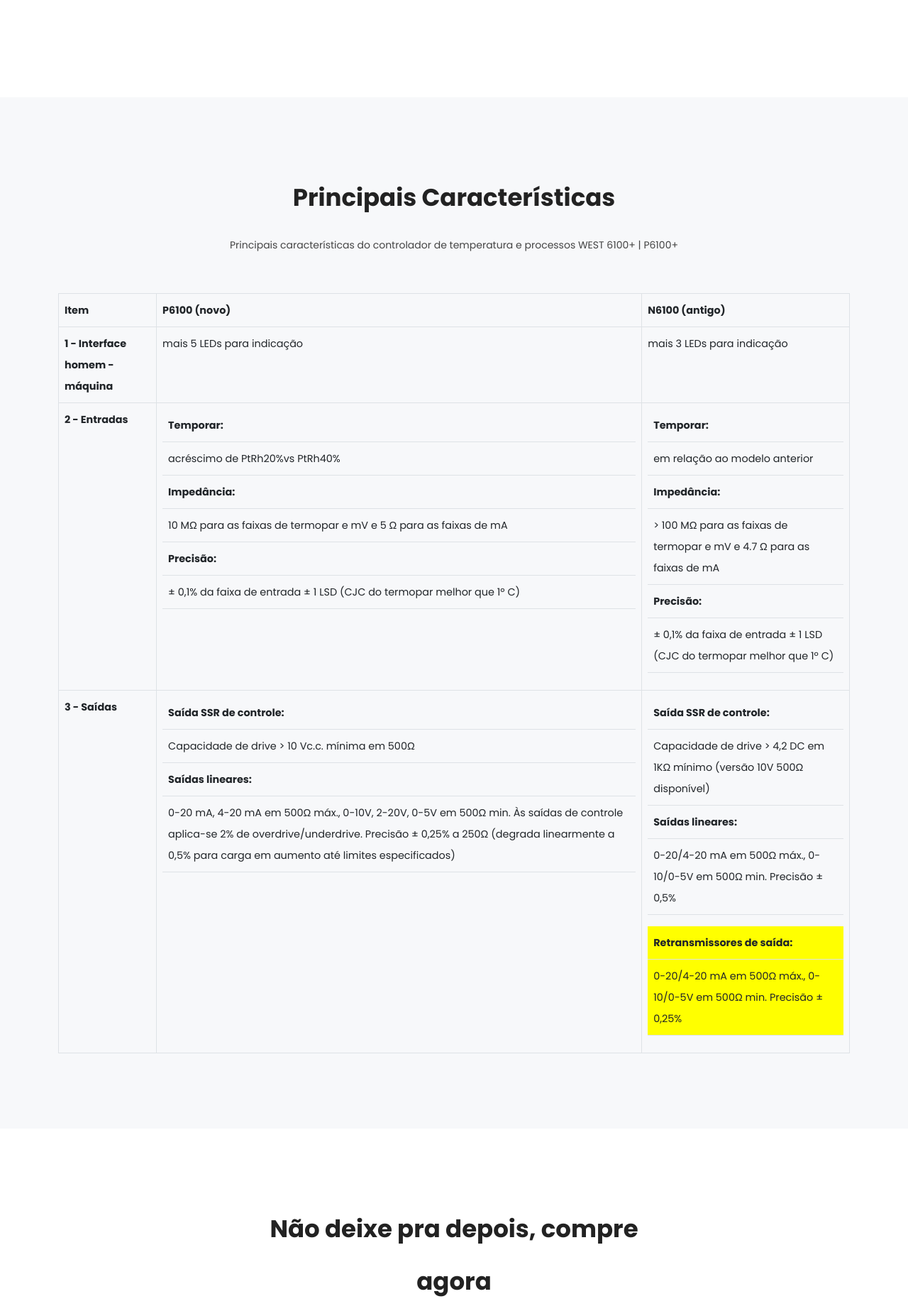
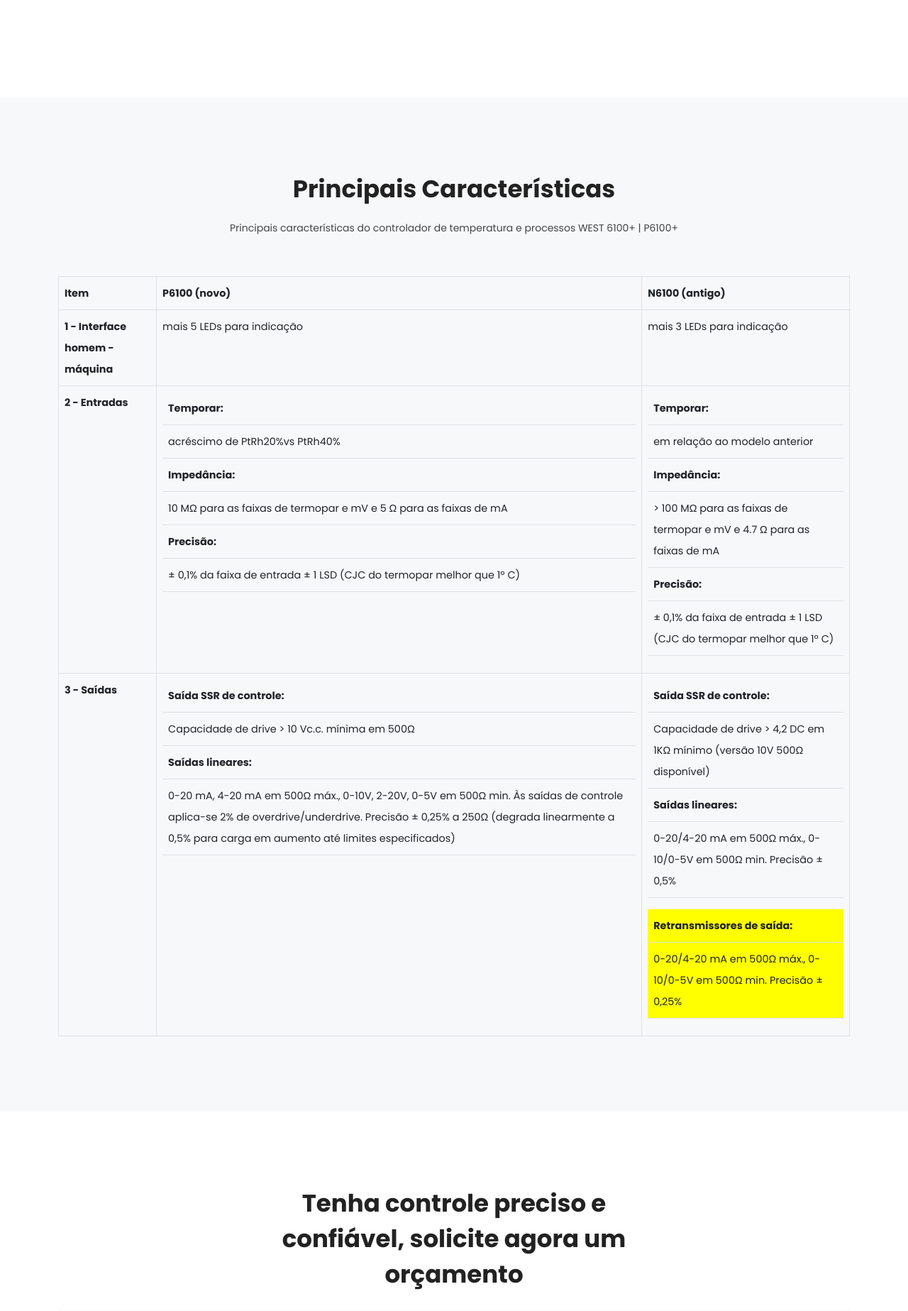
Before and after one commit to ti-dec9/lp-inttertech-rio, a PHP site: page / in a window 1280 px wide. Shown: the part 4159-6006 px from the top of the page at 71% size. Run offline with PHP 8.4, Linux system fonts and the light colour scheme; some libraries are stand-ins or nearby versions.

Commit message:
ajustes seção comprar

```diff
--- a/assets/css/style.css
+++ b/assets/css/style.css
@@ -227,7 +227,7 @@ h1 > a {
 h2,
 h2 > a {
   font-size: 34px;
-  line-height: 74.1px;
+  line-height: 50px;
   margin-top: -16px;
 }
 
@@ -1905,7 +1905,7 @@ label {
   }
   h2, h2 > a {
     font-size: 43px;
-    line-height: 55.9px;
+    line-height: 50px;
     margin-top: -10px;
   }
   .preloader {
--- a/index.php
+++ b/index.php
@@ -739,7 +739,7 @@
                 <div class="row justify-content-center align-items-center">
                     <div class="col-lg-6">
                         <div class="section-text text-center">
-                            <h2 class="title">Não deixe pra depois, compre agora</h2>
+                            <h2 class="title">Tenha controle preciso e confiável, solicite agora um orçamento</h2>
                             <p></p>
                         </div>
                     </div>
```
